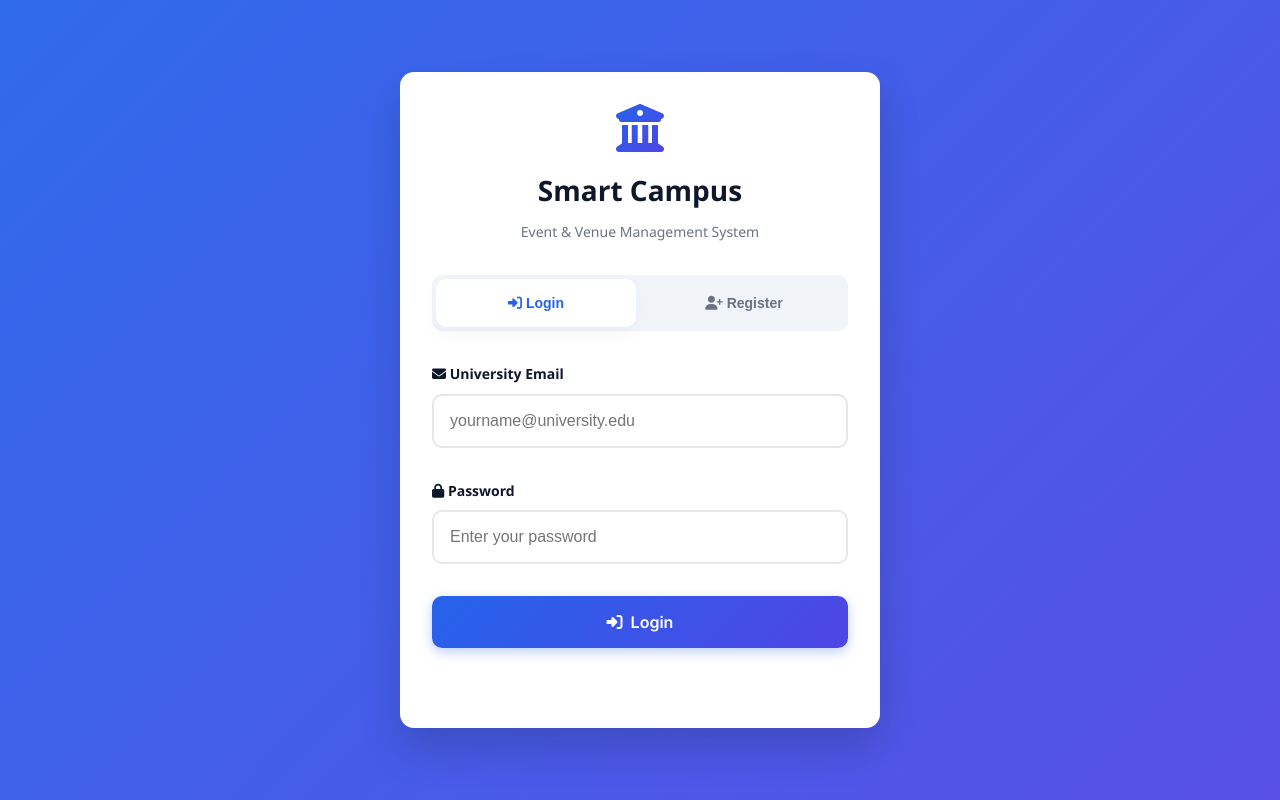
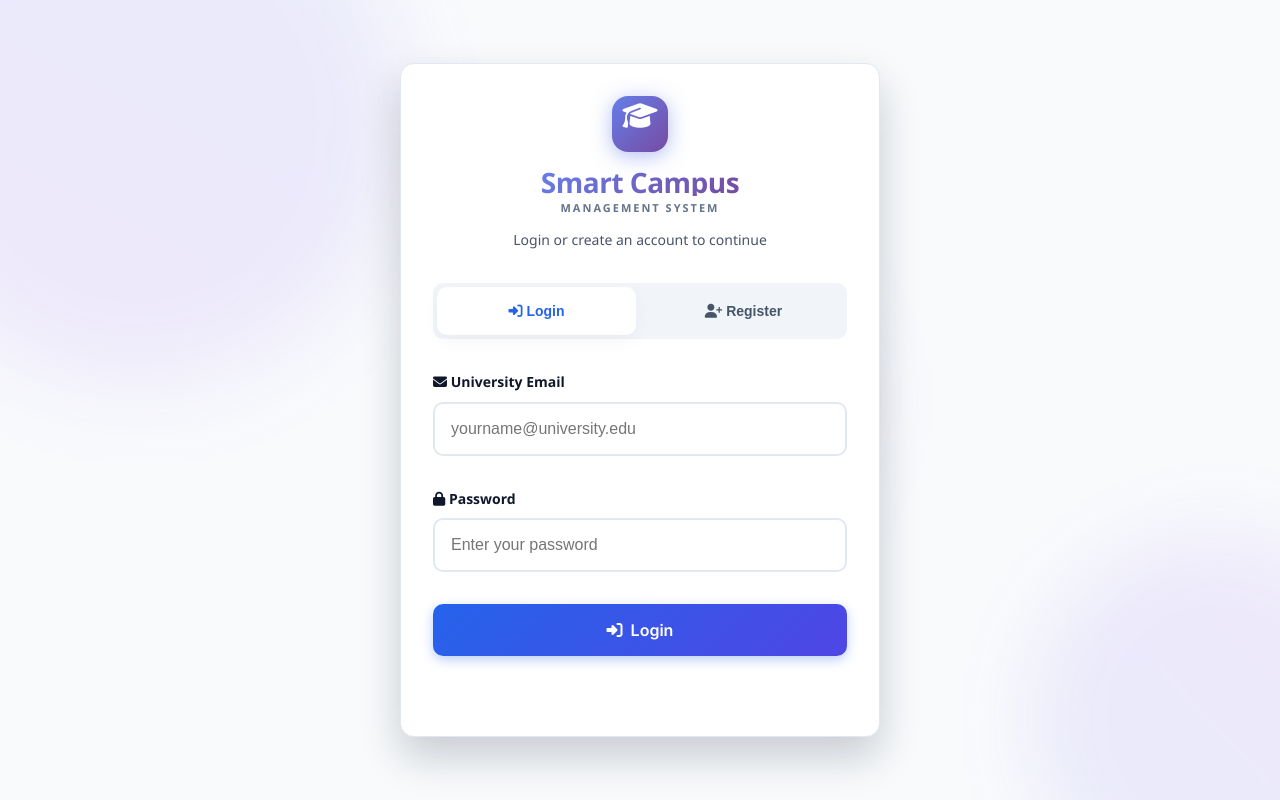
Before and after one commit to dnssneak/Smart_Campus, a plain HTML site: page frontend/login.html in a window 1280 px wide. Drawn offline with Linux system fonts and the light colour scheme.

Commit message:
grpah dynamics corrections

```diff
--- a/frontend/js/theme.js
+++ b/frontend/js/theme.js
@@ -110,9 +110,25 @@ class ThemeManager {
 if (document.readyState === 'loading') {
     document.addEventListener('DOMContentLoaded', () => {
         window.themeManager = new ThemeManager();
+        setupGlobalLogoRedirect();
     });
 } else {
     window.themeManager = new ThemeManager();
+    setupGlobalLogoRedirect();
+}
+
+function setupGlobalLogoRedirect() {
+    const logos = document.querySelectorAll('.smart-campus-logo');
+    logos.forEach(logo => {
+        logo.addEventListener('click', (e) => {
+            e.preventDefault();
+            if (localStorage.getItem('token')) {
+                window.location.href = 'dashboard.html';
+            } else {
+                window.location.href = 'index.html';
+            }
+        });
+    });
 }
 
 // Export for manual use
--- a/frontend/login.html
+++ b/frontend/login.html
@@ -12,51 +12,124 @@
     <link href="https://cdnjs.cloudflare.com/ajax/libs/font-awesome/6.4.0/css/all.min.css" rel="stylesheet">
     <style>
         body {
-            background: var(--gradient-hero);
+            background: var(--bg-primary);
             min-height: 100vh;
             display: flex;
             align-items: center;
             justify-content: center;
             padding: var(--space-lg);
+            position: relative;
+            z-index: 1;
         }
+
+        /* Animated Background Elements */
+        .animated-bg-items {
+            position: fixed;
+            top: 0;
+            left: 0;
+            width: 100%;
+            height: 100%;
+            z-index: -1;
+            overflow: hidden;
+            pointer-events: none;
+        }
+        .bg-shape {
+            position: absolute;
+            border-radius: 50%;
+            background: linear-gradient(135deg, rgba(99, 102, 241, 0.1) 0%, rgba(168, 85, 247, 0.1) 100%);
+            animation: float 20s infinite linear;
+            filter: blur(40px);
+        }
+        [data-theme="dark"] .bg-shape {
+            background: linear-gradient(135deg, rgba(99, 102, 241, 0.15) 0%, rgba(168, 85, 247, 0.15) 100%);
+        }
+        .shape-1 {
+            width: 500px;
+            height: 500px;
+            top: -150px;
+            left: -150px;
+            animation-duration: 25s;
+        }
+        .shape-2 {
+            width: 400px;
+            height: 400px;
+            bottom: -100px;
+            right: -100px;
+            animation-duration: 20s;
+            animation-direction: reverse;
+        }
+        .shape-3 {
+            width: 300px;
+            height: 300px;
+            top: 30%;
+            left: 40%;
+            animation-duration: 30s;
+        }
+        @keyframes float {
+            0% { transform: rotate(0deg) translate(0, 0) scale(1); }
+            33% { transform: rotate(120deg) translate(50px, -50px) scale(1.1); }
+            66% { transform: rotate(240deg) translate(-50px, 50px) scale(0.9); }
+            100% { transform: rotate(360deg) translate(0, 0) scale(1); }
+        }
+
         .auth-container {
             width: 100%;
             max-width: 480px;
             animation: cardFadeIn 0.6s var(--ease-smooth);
+            position: relative;
+            z-index: 10;
         }
         .auth-box {
-            background: white;
+            background: var(--card-bg, white);
             border-radius: var(--radius-card);
             padding: var(--space-xl);
             box-shadow: var(--shadow-overlay);
+            border: 1px solid var(--border-color, transparent);
         }
         .auth-header {
             text-align: center;
             margin-bottom: var(--space-xl);
         }
-        .auth-header i {
-            font-size: 48px;
-            background: var(--gradient-main);
-            -webkit-background-clip: text;
-            -webkit-text-fill-color: transparent;
-            background-clip: text;
-            margin-bottom: var(--space-md);
+        .auth-header .smart-campus-logo {
+            flex-direction: column;
+            justify-content: center;
+            align-items: center;
+            margin-bottom: 24px;
+            gap: 16px;
         }
-        .auth-header h1 {
+        .auth-header .logo-text {
+            align-items: center;
+        }
+        .auth-header .logo-icon-wrapper {
+            width: 56px;
+            height: 56px;
+        }
+        .auth-header .logo-icon {
+            width: 56px;
+            height: 56px;
+            border-radius: 16px;
+        }
+        .auth-header .logo-icon i {
             font-size: 28px;
-            font-weight: 700;
-            color: #0f172a;
-            margin-bottom: var(--space-sm);
+        }
+        .auth-header .logo-text-main {
+            font-size: 28px;
+        }
+        .auth-header .logo-text-sub {
+            font-size: 11px;
+            letter-spacing: 2px;
+            margin-top: 4px;
         }
         .auth-header p {
-            color: var(--muted);
+            color: var(--text-secondary, var(--muted));
             font-size: var(--font-size-small);
+            margin-top: -8px;
         }
         .auth-tabs {
             display: flex;
             gap: var(--space-sm);
             margin-bottom: var(--space-xl);
-            background: var(--neutral-100);
+            background: var(--bg-tertiary, var(--neutral-100));
             padding: var(--space-xs);
             border-radius: var(--radius-button);
         }
@@ -65,7 +138,7 @@
             padding: var(--space-md);
             border: none;
             background: transparent;
-            color: var(--muted);
+            color: var(--text-secondary, var(--muted));
             font-weight: 600;
             font-size: var(--font-size-small);
             border-radius: var(--radius-button);
@@ -73,7 +146,7 @@
             transition: all var(--duration-normal) var(--ease-smooth);
         }
         .tab-btn.active {
-            background: white;
+            background: var(--card-bg, white);
             color: var(--primary);
             box-shadow: var(--shadow-card);
         }
@@ -85,7 +158,7 @@
         .form-group label {
             display: block;
             font-weight: 600;
-            color: #0f172a;
+            color: var(--text-primary, #0f172a);
             margin-bottom: var(--space-sm);
             font-size: var(--font-size-small);
         }
@@ -93,9 +166,11 @@
         .form-group select {
             width: 100%;
             padding: var(--space-md);
-            border: 2px solid var(--divider);
+            border: 2px solid var(--border-color, var(--divider));
             border-radius: var(--radius-button);
             font-size: var(--font-size-body);
+            background: var(--input-bg, white);
+            color: var(--text-primary, #0f172a);
             transition: all var(--duration-normal) var(--ease-smooth);
         }
         .form-group input:focus,
@@ -132,12 +207,27 @@
     </style>
 </head>
 <body>
+    <div class="animated-bg-items">
+        <div class="bg-shape shape-1"></div>
+        <div class="bg-shape shape-2"></div>
+        <div class="bg-shape shape-3"></div>
+    </div>
+
     <div class="auth-container">
         <div class="auth-box">
             <div class="auth-header">
-                <i class="fas fa-university"></i>
-                <h1>Smart Campus</h1>
-                <p>Event & Venue Management System</p>
+                <a href="#" class="smart-campus-logo">
+                    <div class="logo-icon-wrapper">
+                        <div class="logo-icon pulse">
+                            <i class="fas fa-graduation-cap"></i>
+                        </div>
+                    </div>
+                    <div class="logo-text">
+                        <span class="logo-text-main">Smart Campus</span>
+                        <span class="logo-text-sub">Management System</span>
+                    </div>
+                </a>
+                <p>Login or create an account to continue</p>
             </div>
 
             <div class="auth-tabs">
```
Also changed, not shown: backend/test_db.js (added, +8 -0 lines), frontend/dashboard.html (+25 -10 lines), test_chart.js (added, +30 -0 lines), test_db.js (added, +8 -0 lines).
